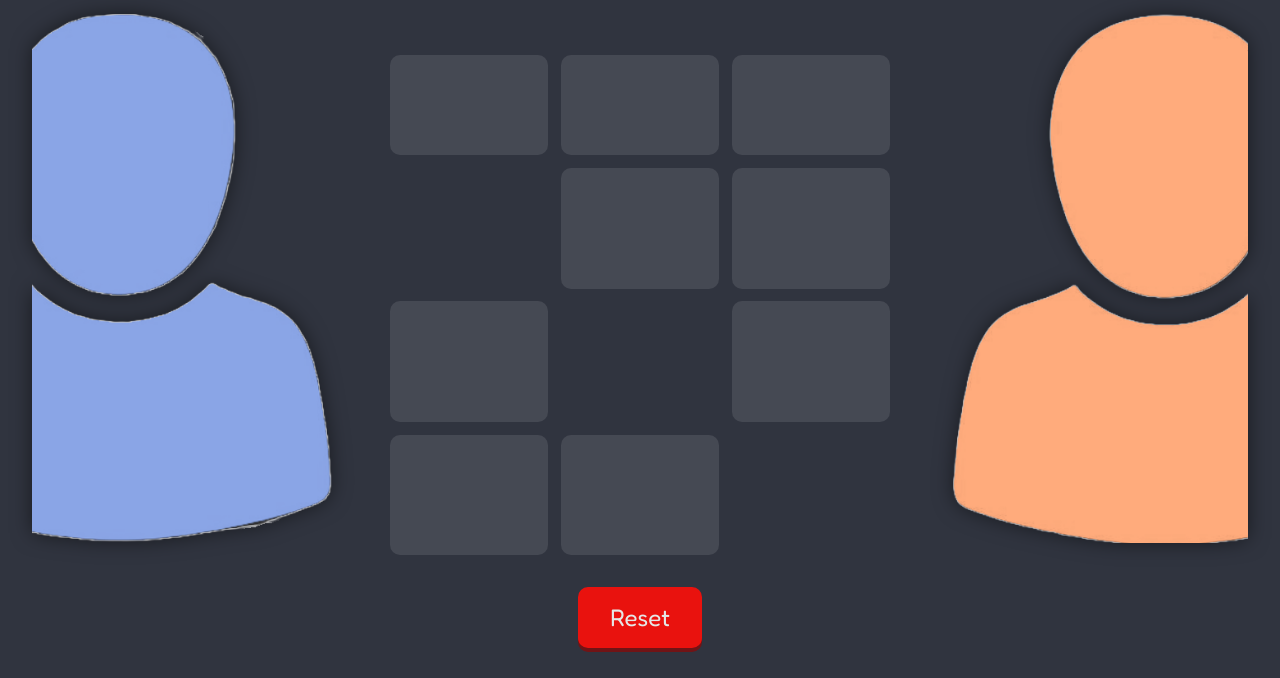
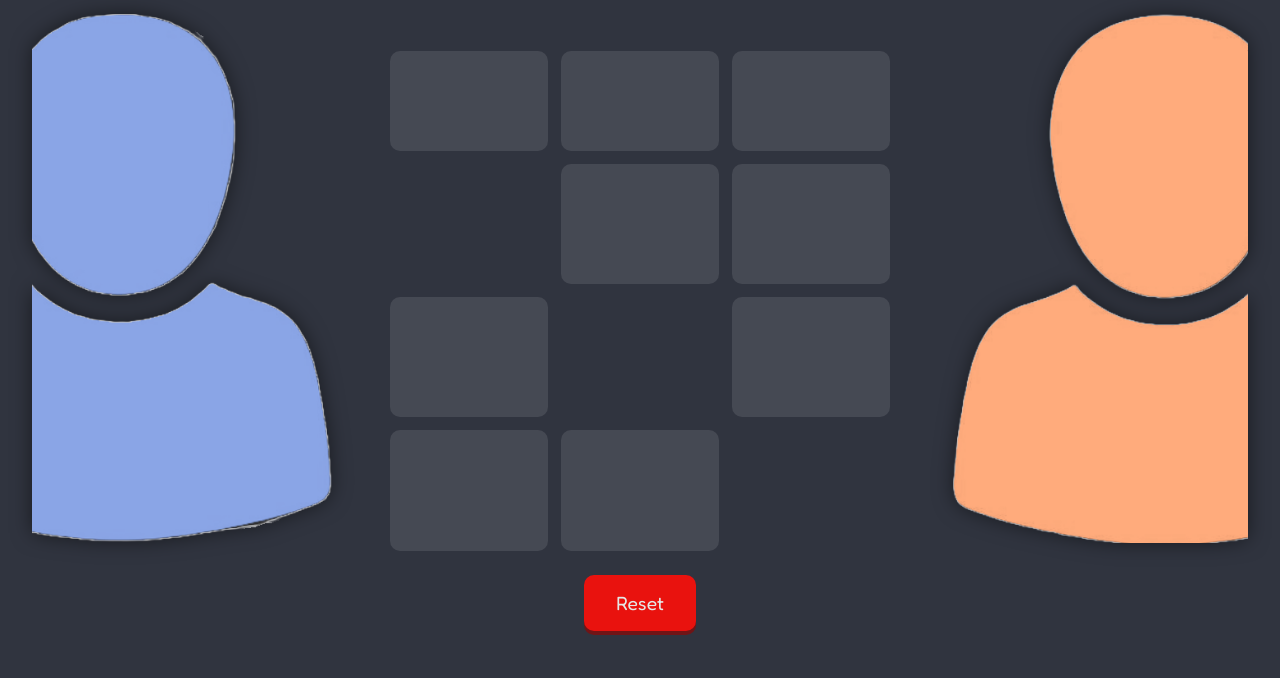
Before and after one commit to Kushagra-Sr44/Tic-Tac-Toe-Game, a plain HTML site: page index.html in a window 1280 px wide. Shown: the part 122-800 px from the top of the page. Drawn offline with Linux system fonts and the light colour scheme.

Commit message:
Update style.css

```diff
--- a/style.css
+++ b/style.css
@@ -12,15 +12,15 @@ body {
     background-color: #30343F;
     font-family: "Fredoka", sans-serif;
     color: #E4D9FF;
-    overflow: hidden; /* Prevents scrollbars on some devices */
-    height: 100vh;
+    min-height: 100vh;
+    display: flex;
+    justify-content: center;
+    align-items: center;
+    overflow-x: hidden; /* Prevent horizontal scrollbar */
 }
 
 main {
-    display: flex;
-    justify-content: center;
-    align-items: center;
-    height: 100%;
+    width: 100%;
 }
 
 #container {
@@ -44,21 +44,21 @@ main {
     flex-direction: column;
     align-items: center;
     justify-content: center;
+    text-align: center;
     flex-grow: 1; /* Allows the game section to take up available space */
-    text-align: center;
     max-width: 500px; /* Limits max width for desktop */
     width: 100%;
 }
 
 #game h1 {
-    font-size: 2.5rem;
+    font-size: 2rem;
     margin-bottom: 1rem;
     white-space: nowrap; /* Prevents title from wrapping */
 }
 
 /* --- Result Input --- */
 .result {
-    font-size: 1.5rem;
+    font-size: 1.2rem;
     font-family: "Fredoka", sans-serif;
     background-color: transparent;
     border: none;
@@ -66,7 +66,7 @@ main {
     color: #cc0ee9;
     width: 100%;
     max-width: 250px;
-    margin-bottom: 1.5rem;
+    margin-bottom: 1rem;
     outline: none;
 }
 
@@ -78,18 +78,21 @@ main {
     width: 90vw; /* Take up 90% of viewport width */
     max-width: 450px; /* Prevents it from getting too big */
     aspect-ratio: 1 / 1; /* Forces the grid to be a perfect square */
-    margin-bottom: 2rem;
+    margin-bottom: 1.5rem;
 }
 
 .box {
     font-family: "Bowlby One", sans-serif;
-    font-size: 3rem;
+    font-size: 2.5rem;
     background-color: rgba(255, 255, 255, 0.1);
     border: none;
     border-radius: 10px;
     cursor: pointer;
     color: #E4D9FF;
     transition: background-color 0.2s;
+    display: flex;
+    justify-content: center;
+    align-items: center;
 }
 
 .box:active {
@@ -99,8 +102,8 @@ main {
 /* --- Reset Button --- */
 .reset-btn {
     font-family: "Fredoka", sans-serif;
-    font-size: 1.2rem;
-    padding: 0.8rem 1.5rem;
+    font-size: 1rem;
+    padding: 0.7rem 1.2rem;
     background-color: #e9120e;
     color: #E5E7E6;
     border: none;
@@ -144,11 +147,11 @@ main {
     }
 
     #game h1 {
-        font-size: 3.5rem;
+        font-size: 3rem;
     }
 
     .result {
-        font-size: 2rem;
+        font-size: 1.8rem;
         max-width: 300px;
     }
 
@@ -163,7 +166,7 @@ main {
     }
 
     .reset-btn {
-        font-size: 1.5rem;
+        font-size: 1.2rem;
         padding: 1rem 2rem;
     }
 }
```
